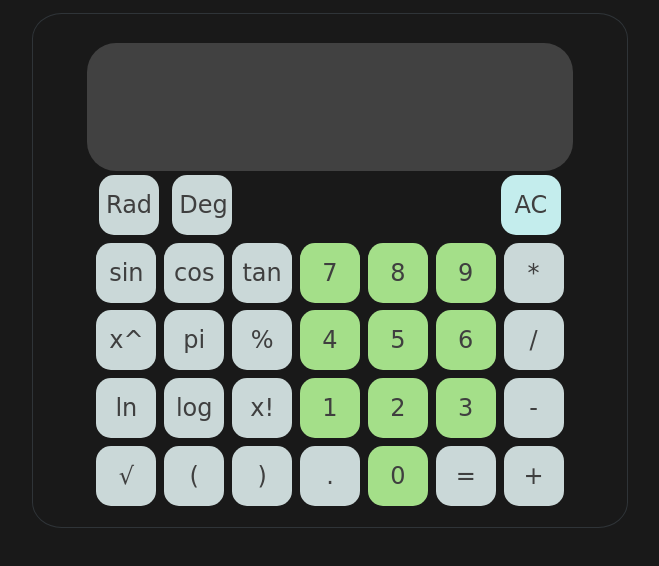
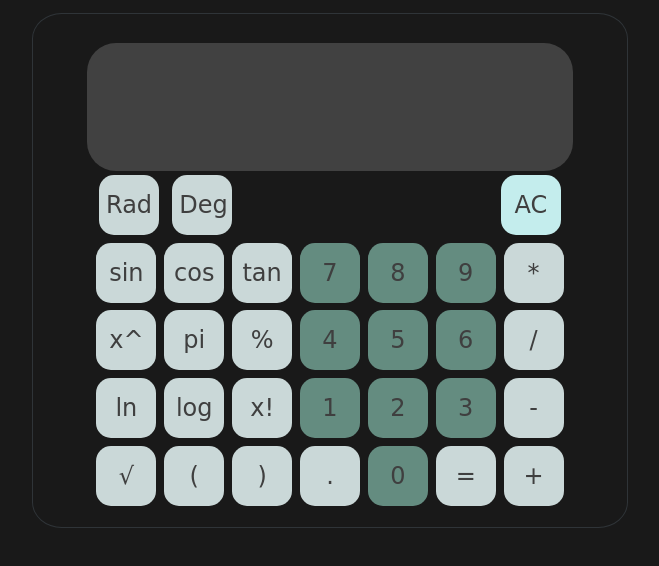
Before and after one commit to IlonaGedeon/notion_widget_calc, a plain HTML site: page index.html in a window 1280 px wide. Shown: the whole page, without its empty margins (310-969 px from the left). Drawn offline with Linux system fonts and the light colour scheme; a web font is replaced by a local one.

Commit message:
index.html

```diff
--- a/index.html
+++ b/index.html
@@ -29,7 +29,7 @@ a:visited  {
 }
 
 .dark {
-  background : #a4df89 !important;
+  background : #648c80 !important;
 }
 
 .button > .over {
```
